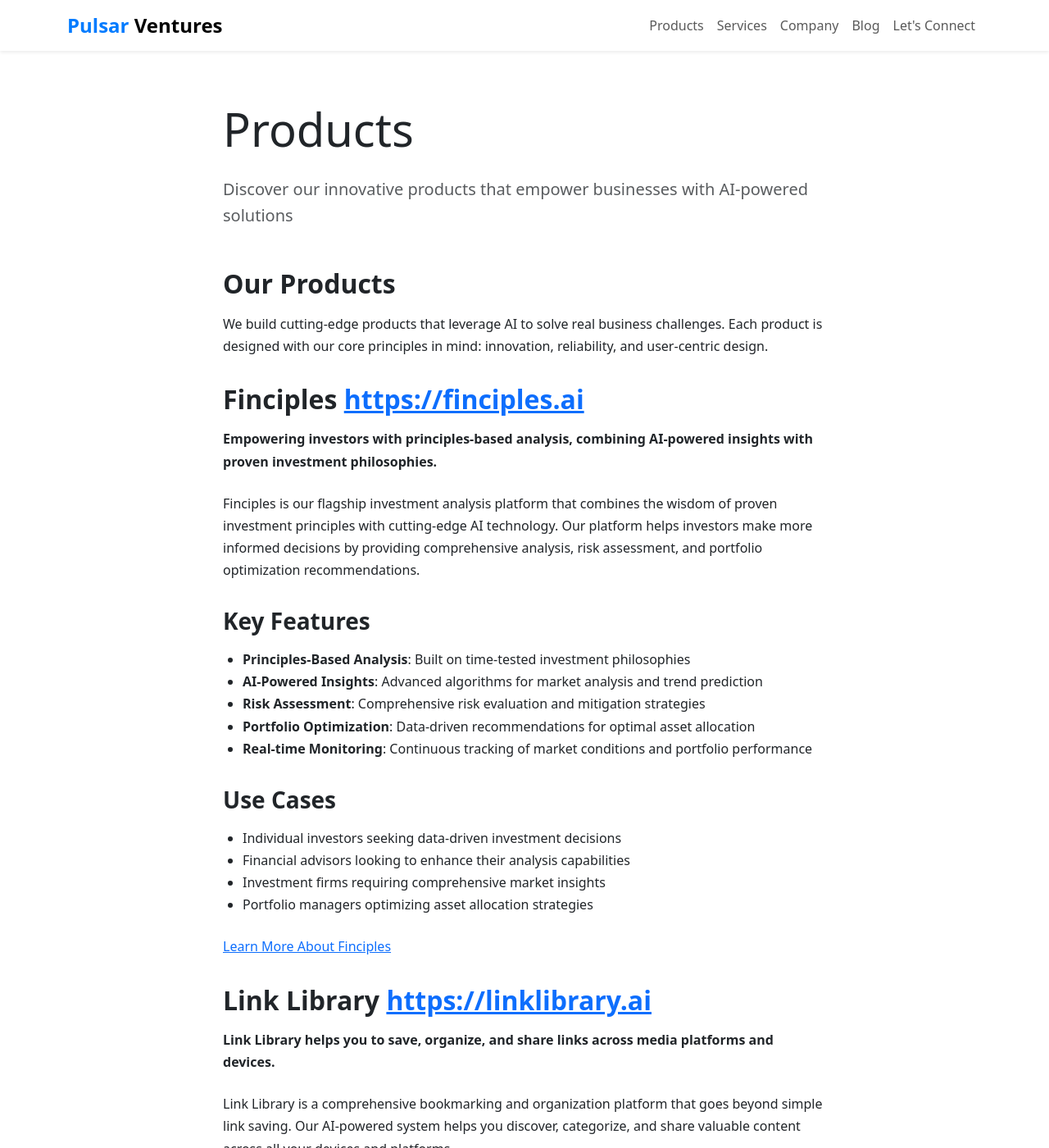
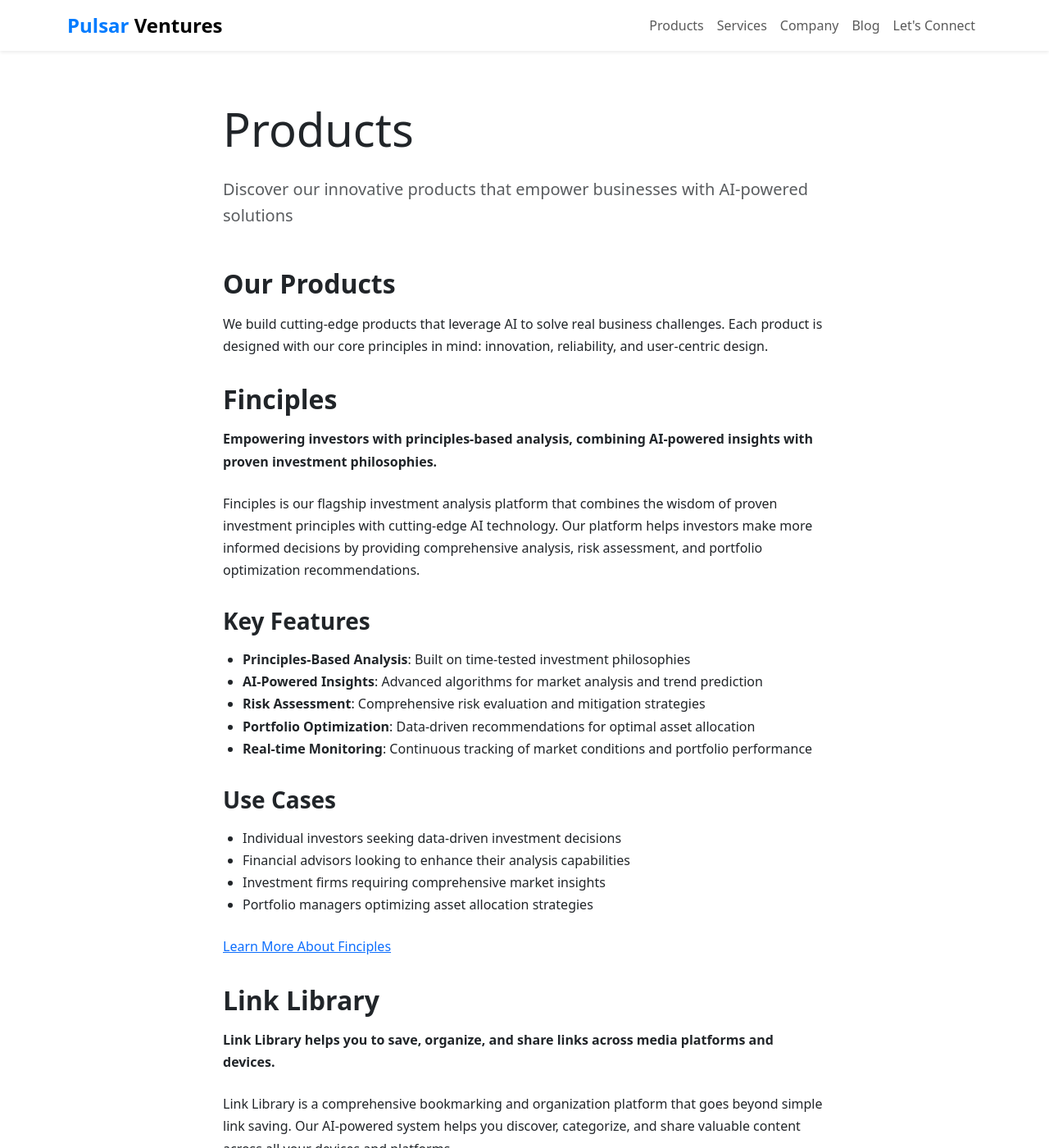
Before and after one commit to pulsarventures/pv-website, a Jekyll site: the page built from _pages/products.md, in a window 1280 px wide and 1400 px high. Shown: the whole window at 82% size. Built offline with Jekyll 4.4.1, drawn with Linux system fonts in a browser that asks for light colours; some of the changed lines change nothing that is shown.

Commit message:
product links

```diff
--- a/_pages/products.md
+++ b/_pages/products.md
@@ -9,7 +9,7 @@
 
 We build cutting-edge products that leverage AI to solve real business challenges. Each product is designed with our core principles in mind: innovation, reliability, and user-centric design.
 
-## Finciples [https://finciples.ai](https://finciples.ai)
+## Finciples
 
 **Empowering investors with principles-based analysis, combining AI-powered insights with proven investment philosophies.**
 
@@ -30,9 +30,9 @@
 - Investment firms requiring comprehensive market insights
 - Portfolio managers optimizing asset allocation strategies
 
-[Learn More About Finciples](#finciples)
+[Learn More About Finciples](https://finciples.ai)
 
-## Link Library [https://linklibrary.ai](https://linklibrary.ai)
+## Link Library
 
 **Link Library helps you to save, organize, and share links across media platforms and devices.**
 
@@ -55,9 +55,9 @@
 - Students collecting study materials and resources
 - Professionals building knowledge bases
 
-[Learn More About Link Library](#link-library)
+[Learn More About Link Library](https://linklibrary.ai)
 
-## ChatPilot [https://chatpilot.ai](https://chatpilot.ai)
+## ChatPilot
 
 **ChatPilot provides a powerful framework for talking to your data and take contextual actions.**
 
@@ -81,7 +81,7 @@
 - Research and information gathering
 - Process optimization and monitoring
 
-[Learn More About ChatPilot](#chatpilot)
+[Learn More About ChatPilot](https://chatpilot.ai)
 
 ## Our Development Philosophy
 
```
